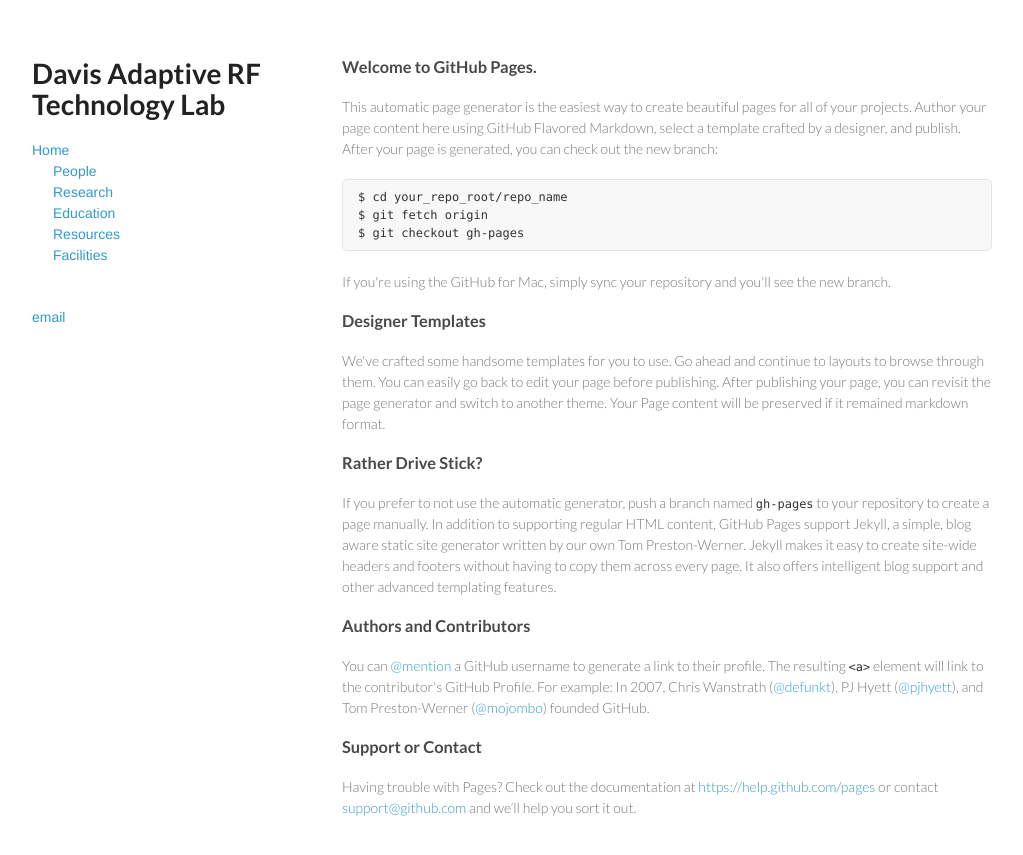
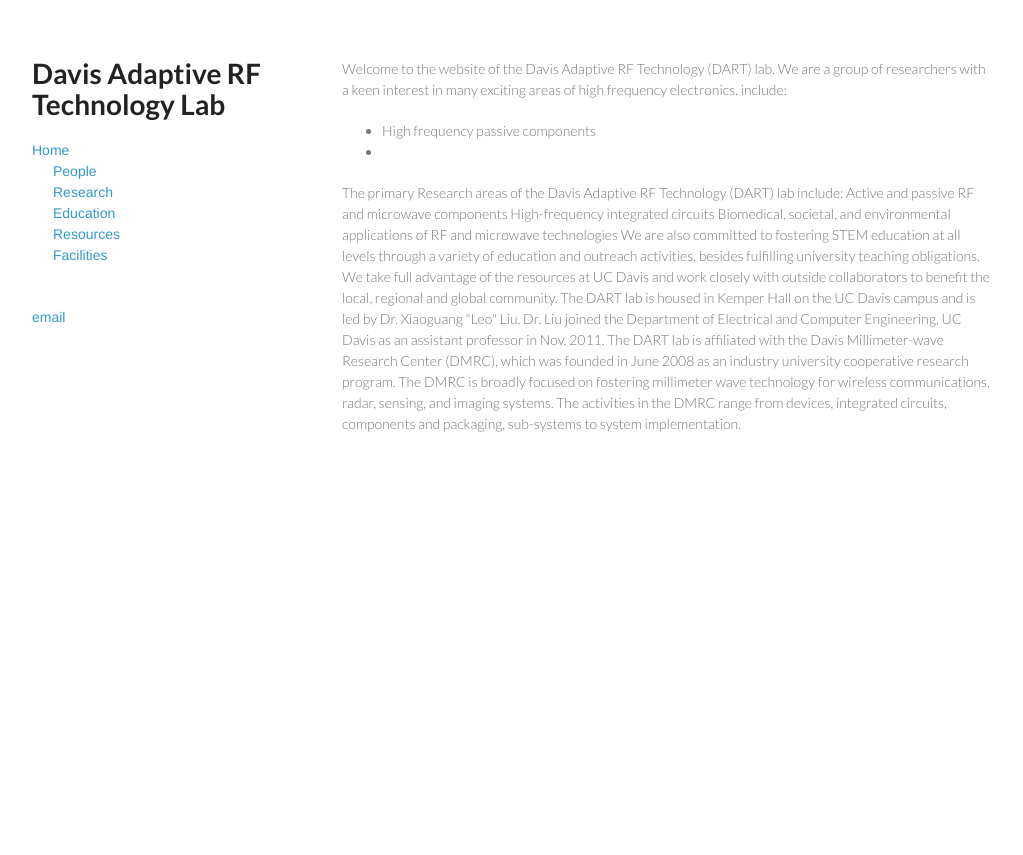
Before and after one commit to ucdart/ucdart.github.io, a Jekyll site: the page built from index.html, in a window 1280 px wide. Shown: the top 855 px of the page, without its empty margins (128-1151 px from the left). Built offline with Jekyll 4.4.1, drawn with Linux system fonts in a browser that asks for light colours.

Commit message:
Update index.html

```diff
--- a/index.html
+++ b/index.html
@@ -5,37 +5,21 @@
 
 
 <section>
-        <h3>
-<a id="welcome-to-github-pages" class="anchor" href="#welcome-to-github-pages" aria-hidden="true"><span class="octicon octicon-link"></span></a>Welcome to GitHub Pages.</h3>
+        <p> Welcome to the website of the Davis Adaptive RF Technology (DART) lab. We are a group of researchers with a keen interest in many exciting areas of high frequency electronics.  include:
+             <ul>
+                     <li>High frequency passive components</li>
+                     <li> </li>
+             </ul>
 
+        </p>The primary Research areas of the Davis Adaptive RF Technology (DART) lab include:
+        Active and passive RF and microwave components
+High-frequency integrated circuits
+Biomedical, societal, and environmental applications of RF and microwave technologies
 
-<p>This automatic page generator is the easiest way to create beautiful pages for all of your projects. Author your page content here using GitHub Flavored Markdown, select a template crafted by a designer, and publish. After your page is generated, you can check out the new branch:</p>
+We are also committed to fostering STEM education at all levels through a variety of education and outreach activities, besides fulfilling university teaching obligations. We take full advantage of the resources at UC Davis and work closely with outside collaborators to benefit the local, regional and global community.
 
-<pre><code>$ cd your_repo_root/repo_name
-$ git fetch origin
-$ git checkout gh-pages
-</code></pre>
+The DART lab is housed in Kemper Hall on the UC Davis campus and is led by Dr. Xiaoguang "Leo" Liu. Dr. Liu joined the Department of Electrical and Computer Engineering, UC Davis as an assistant professor in Nov. 2011.
 
-<p>If you're using the GitHub for Mac, simply sync your repository and you'll see the new branch.</p>
+The DART lab is affiliated with the Davis Millimeter-wave Research Center (DMRC), which was founded in June 2008 as an industry university cooperative research program. The DMRC is broadly focused on fostering millimeter wave technology for wireless communications, radar, sensing, and imaging systems. The activities in the DMRC range from devices, integrated circuits, components and packaging, sub-systems to system implementation.
 
-<h3>
-<a id="designer-templates" class="anchor" href="#designer-templates" aria-hidden="true"><span class="octicon octicon-link"></span></a>Designer Templates</h3>
-
-<p>We've crafted some handsome templates for you to use. Go ahead and continue to layouts to browse through them. You can easily go back to edit your page before publishing. After publishing your page, you can revisit the page generator and switch to another theme. Your Page content will be preserved if it remained markdown format.</p>
-
-<h3>
-<a id="rather-drive-stick" class="anchor" href="#rather-drive-stick" aria-hidden="true"><span class="octicon octicon-link"></span></a>Rather Drive Stick?</h3>
-
-<p>If you prefer to not use the automatic generator, push a branch named <code>gh-pages</code> to your repository to create a page manually. In addition to supporting regular HTML content, GitHub Pages support Jekyll, a simple, blog aware static site generator written by our own Tom Preston-Werner. Jekyll makes it easy to create site-wide headers and footers without having to copy them across every page. It also offers intelligent blog support and other advanced templating features.</p>
-
-<h3>
-<a id="authors-and-contributors" class="anchor" href="#authors-and-contributors" aria-hidden="true"><span class="octicon octicon-link"></span></a>Authors and Contributors</h3>
-
-<p>You can <a href="https://github.com/blog/821" class="user-mention">@mention</a> a GitHub username to generate a link to their profile. The resulting <code>&lt;a&gt;</code> element will link to the contributor's GitHub Profile. For example: In 2007, Chris Wanstrath (<a href="https://github.com/defunkt" class="user-mention">@defunkt</a>), PJ Hyett (<a href="https://github.com/pjhyett" class="user-mention">@pjhyett</a>), and Tom Preston-Werner (<a href="https://github.com/mojombo" class="user-mention">@mojombo</a>) founded GitHub.</p>
-
-<h3>
-<a id="support-or-contact" class="anchor" href="#support-or-contact" aria-hidden="true"><span class="octicon octicon-link"></span></a>Support or Contact</h3>
-
-<p>Having trouble with Pages? Check out the documentation at <a href="https://help.github.com/pages">https://help.github.com/pages</a> or contact <a href="mailto:support@github.com">support@github.com</a> and we’ll help you sort it out.</p>
-      </section>
-    </div>
+</section>
```
